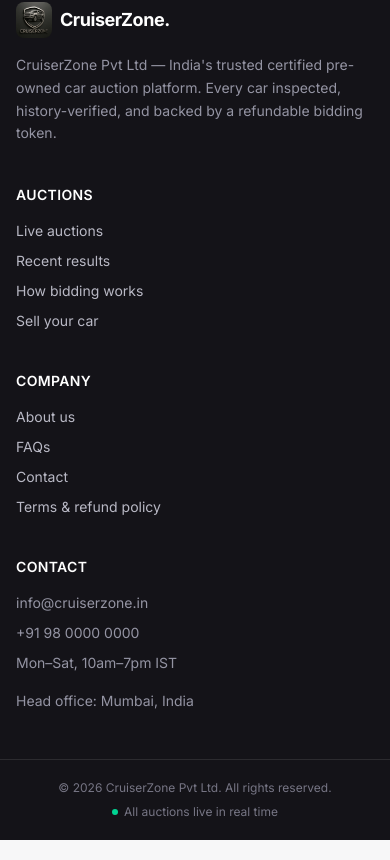
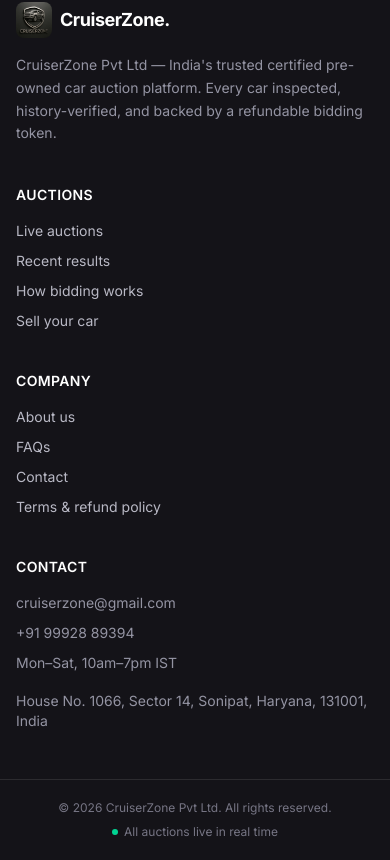
Before and after one commit to Shraddhanjali04/CruiserZone-, a Next.js app: page /login in a window 390 px wide. Shown: the part 955-1815 px from the top of the page. Built offline with nearby package versions, Linux system fonts and the light colour scheme; no server answers.

Commit message:
feat: update footer contact details with actual email, phone, and address

```diff
--- a/src/components/Footer.jsx
+++ b/src/components/Footer.jsx
@@ -43,10 +43,10 @@
             Contact
           </h4>
           <ul className="mt-4 space-y-2.5 text-sm text-ink-400">
-            <li>info@cruiserzone.in</li>
-            <li>+91 98 0000 0000</li>
+            <li>cruiserzone@gmail.com</li>
+            <li>+91 99928 89394</li>
             <li>Mon–Sat, 10am–7pm IST</li>
-            <li className="pt-2">Head office: Mumbai, India</li>
+            <li className="pt-2">House No. 1066, Sector 14, Sonipat, Haryana, 131001, India</li>
           </ul>
         </div>
       </div>
```
